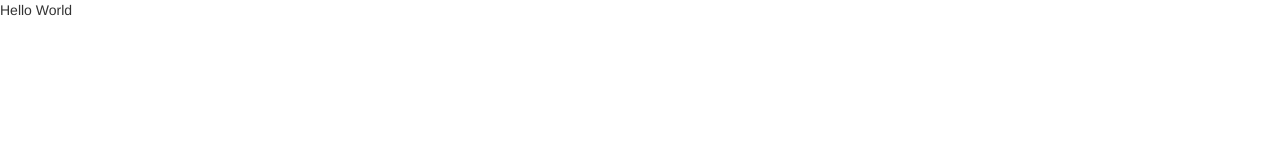
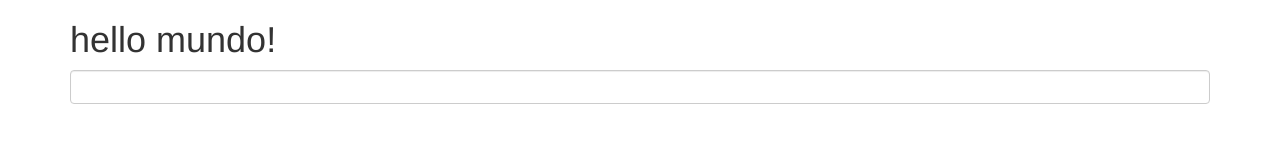
Before and after one commit to EliRS/appExemplo, a website: page www/index.html in a window 1280 px wide. Drawn offline with Linux system fonts and the light colour scheme.

Commit message:
Criação de um input

```diff
--- a/www/index.html
+++ b/www/index.html
@@ -18,6 +18,17 @@
   </script>
 </head>
 <body>
-  Hello World
+  <div class="container">
+    <div class="row">
+      <div class="div col-xs-12">
+        <h1>hello mundo!</h1>
+      </div>
+    </div>
+    <div class="row">
+      <div class="col-xs-12">
+        <input type="text" class="form-control">
+      </div>
+    </div>
+  </div>
 </body>
 </html>
```
